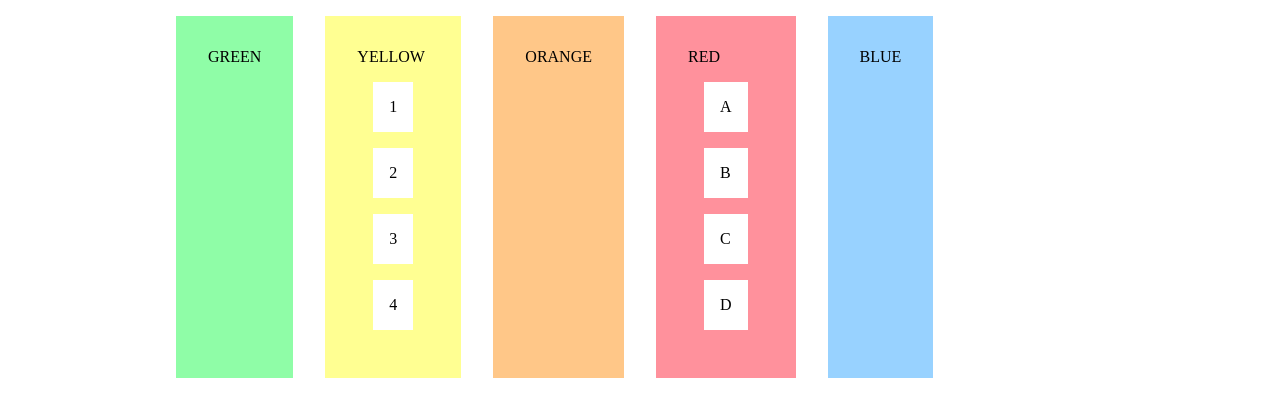
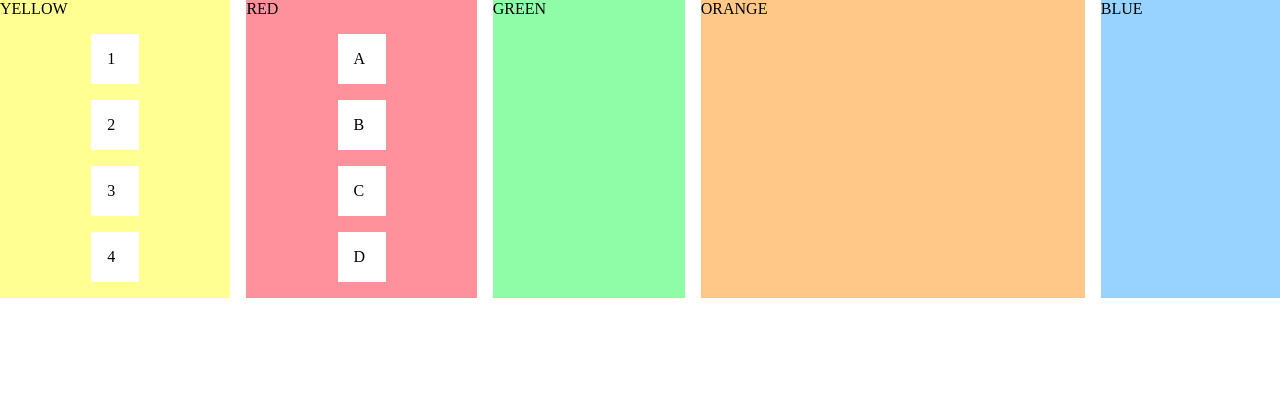
Before and after one commit to gabrielkryemadhi/css_exercises, a plain HTML site: page Flexbox Properties/index.html in a window 1280 px wide. Drawn offline with Linux system fonts and the light colour scheme.

Commit message:
Flexbox properties ex. done

```diff
--- a/Flexbox Properties/start.css
+++ b/Flexbox Properties/start.css
@@ -6,12 +6,35 @@
 .body{
     display: flex;
     flex-direction: row;
+    column-gap: 1rem;
 }
 
-.yellow{
-    order: 2;
+#yellow{
+    order: 1;
+    flex: 0 0 18%;
 }
 
-.red{
-    order: 1;
+#red{
+    order: 2;
+    flex: 0 0 18%;
 }
+
+#green{
+    order: 3;
+    flex: 0 0 15%;
+}
+
+#orange{
+    order: 4;
+    flex: 0 0 30%;
+}
+
+#blue{
+    order: 5;
+    flex: 0 0 15%;
+}
+
+ul{
+    max-width: 80px;
+    margin: auto;
+}
--- a/Flexbox Properties/style.css
+++ b/Flexbox Properties/style.css
@@ -1,12 +1,10 @@
 body {
-  width: 60em;
+  width: 100%;
   margin: 0 auto;
+  height: 100vh;
 }
 
-section {
-  padding: 2em;
-  margin: 1em;
-}
+
 
 #green {
   background-color: #8ffda7;
```
